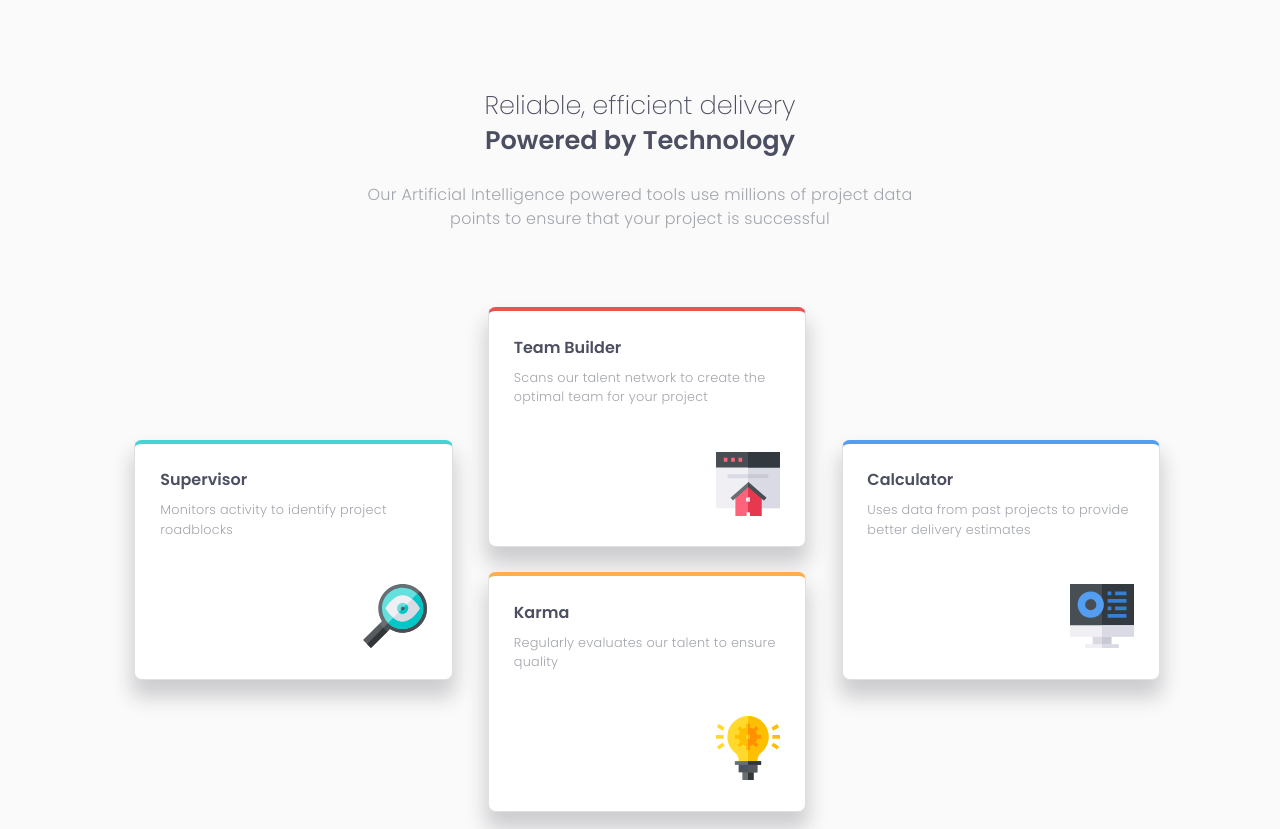
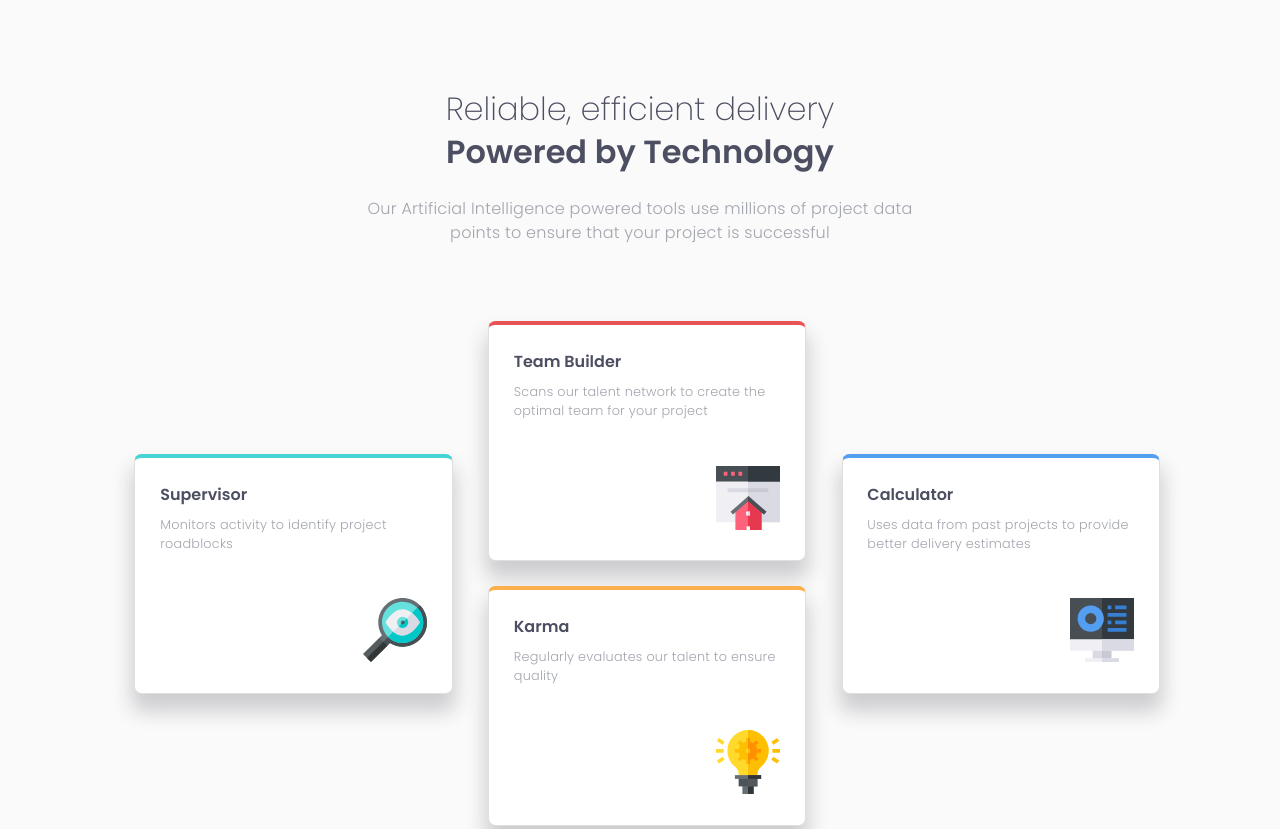
Before and after one commit to akcumeh/02-fourcard-feature-section-redo, a plain HTML site: page index.html in a window 1280 px wide. Shown: the top 829 px of the page. Drawn offline with nearby package versions, Linux system fonts and the light colour scheme.

Commit message:
Update styles.css
fixed font size on desktop

```diff
--- a/css/styles.css
+++ b/css/styles.css
@@ -106,6 +106,11 @@ footer a:hover {
         line-height: 1;
         padding-bottom: 0;
         margin-bottom: 0;
+        font-size: 2rem;
+    }
+
+    h2 {
+        font-size: 2rem;
     }
 
     h3 {
```
